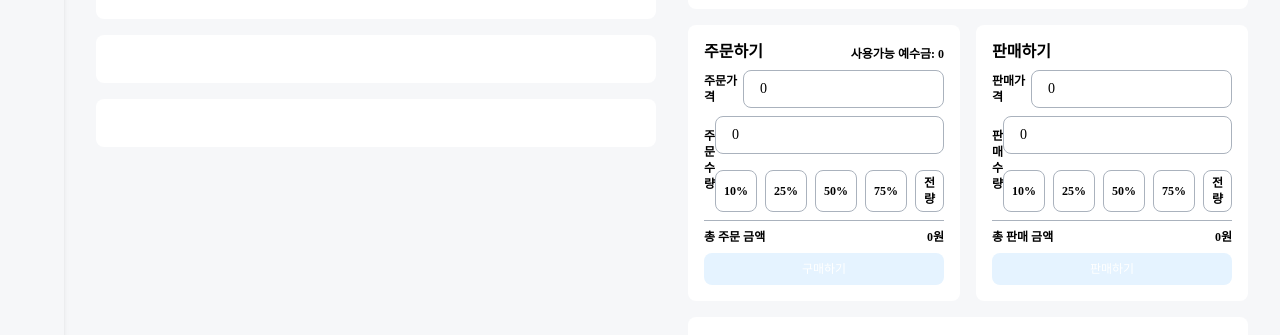
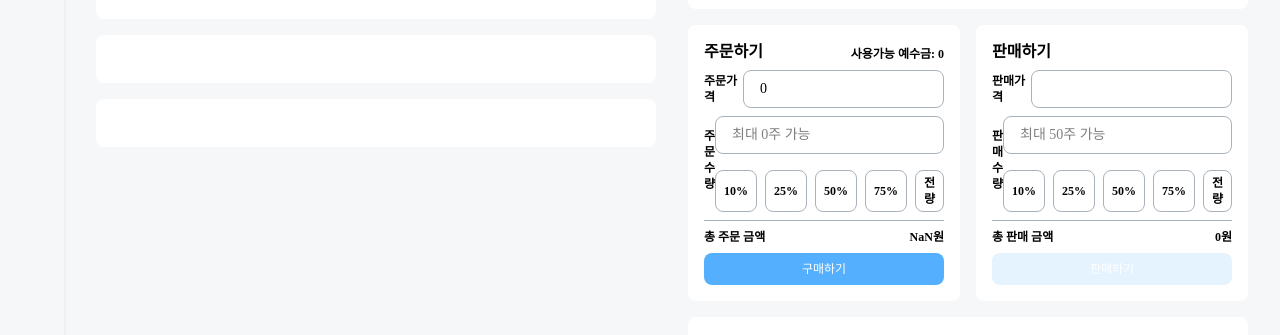
Before and after one commit to Pda-Final-Project/frontend, a React (Vite) app: page /main/1/1 in a window 1280 px wide. Shown: the part 225-560 px from the top of the page. Built offline with nearby package versions, Linux system fonts and the light colour scheme; no server answers.

Commit message:
P3-88(#45) feature: trading 창에서 사용 가능 주수 조회 api 연결 및 데이터 적용

```diff
--- a/src/api/stockApi.js
+++ b/src/api/stockApi.js
@@ -12,15 +12,17 @@ const fetchStocks = (sortBy = "", searchParam = "") =>
     isAuthRequired: false,
   });
 
-//보유 종목 조회
-const fetchHoldingStocks = (sortBy = "") =>
-  api.get("http://127.0.0.1:19092/v1/api/stocks/holding", {
-    params: { sortBy: sortBy },
+//특정 종목에 대한 주수 조회
+const fetchHoldingStocks = (ticker) =>
+  api.get(`http://127.0.0.1:19092/v1/api/stocks/holdings/${ticker}`, {
     isAuthRequired: true,
   });
 
 //특정 종목에 대한 사용가능 주수 조회
-const fetchAvailQuantityByStock = (ticker) => api.get("");
+const fetchAvailQuantityByStock = (ticker) =>
+  api.get(`http://127.0.0.1:19092/v1/api/stocks/available-stocks/${ticker}`, {
+    isAuthRequired: true,
+  });
 
 //관심 종목 조회, 추가, 삭제
 const fetchLikeStocks = () =>
@@ -44,4 +46,5 @@ export {
   fetchLikeStocks,
   removeLikeStock,
   addLikeStock,
+  fetchAvailQuantityByStock,
 };
--- a/src/components/trading/BuyBox.jsx
+++ b/src/components/trading/BuyBox.jsx
@@ -10,7 +10,7 @@ const percents = [
 ];
 
 export default function BuyBox({ withHolding, orderStock }) {
-  const [buyQuantity, setBuyQuantity] = useState(0);
+  const [buyQuantity, setBuyQuantity] = useState();
   const [buyPrice, setBuyPrice] = useState(0);
   const [maxQuantity, setMaxQuantity] = useState(0);
   const [isModalOpen, setIsModalOpen] = useState(false);
@@ -28,7 +28,6 @@ export default function BuyBox({ withHolding, orderStock }) {
     } else {
       setMaxQuantity(0);
     }
-    setBuyQuantity(maxQuantity); // maxQuantity가 업데이트될 때마다 buyQuantity 업데이트
   }, [buyPrice, withHolding, maxQuantity]);
 
   const checkBuyQuantity = (tmpQuantity) => {
--- a/src/components/trading/SellBox.jsx
+++ b/src/components/trading/SellBox.jsx
@@ -10,8 +10,8 @@ const percents = [
 ];
 
 export default function SellBox({ maxQuantity, orderStock }) {
-  const [sellQuantity, setSellQuantity] = useState(0);
-  const [sellPrice, setSellPrice] = useState(0);
+  const [sellQuantity, setSellQuantity] = useState();
+  const [sellPrice, setSellPrice] = useState();
   const [isModalOpen, setIsModalOpen] = useState(false);
   const [modalMessage, setModalMessage] = useState({
     price: "",
@@ -28,7 +28,7 @@ export default function SellBox({ maxQuantity, orderStock }) {
     }
   };
 
-  const totalOrderPrice = Math.floor(sellPrice * sellQuantity);
+  const totalOrderPrice = Math.floor(sellPrice * sellQuantity) || 0;
 
   const openModal = () => {
     modalMessage.price = totalOrderPrice;
--- a/src/pages/MainPage/components/TradingTab.jsx
+++ b/src/pages/MainPage/components/TradingTab.jsx
@@ -5,16 +5,16 @@ import BuyBox from "../../../components/trading/BuyBox";
 import MarketPriceList from "../../../components/trading/MarketPriceList";
 import { fetchAvailBalance, fetchBalance } from "../../../api/accountApi";
 import { postOrder } from "../../../api/tradeApi";
+import { fetchAvailQuantityByStock } from "../../../api/stockApi";
 
 export default function TradingTab({ ticker, currentPrice }) {
   const [totalBalance, setTotalBalance] = useState(0);
   const [availBalance, setAvailBalance] = useState(0);
-  const [holdingQuantity, setHoldingQuantity] = useState(50);
+  const [availQuantity, setAvailQuantity] = useState(50);
 
   useEffect(() => {
-    tryFetchBalance();
     tryFetchAvailBalance();
-    bringHoldingQuantity();
+    tryFetchAvailQuantity();
   }, []);
 
   const tryFetchBalance = async () => {
@@ -40,11 +40,18 @@ export default function TradingTab({ ticker, currentPrice }) {
     }
   };
 
-  const bringHoldingQuantity = () => {
-    // 보유 주식 수 가져오기
+  const tryFetchAvailQuantity = async () => {
+    try {
+      const response = await fetchAvailQuantityByStock(ticker);
+      if (response.data.status == "OK") {
+        setAvailQuantity(response.data.data);
+        console.log(response.data.data);
+      }
+    } catch (error) {
+      console.error("사용 가능 주수 조회 중 오류 발생: ", error.message);
+    }
   };
   const orderStock = async (offerType, offerQuantity, offerPrice) => {
-    //매수/매도하기
     try {
       const response = await postOrder({
         offerType: offerType,
@@ -58,14 +65,8 @@ export default function TradingTab({ ticker, currentPrice }) {
     } catch (error) {
       console.error("주문 중 오류 발생: ", error.message);
     }
+  };
 
-    console.log({
-      offerType: offerType,
-      offerQuantity: offerQuantity,
-      offerPrice: offerPrice,
-      stockTicker: ticker,
-    });
-  };
   return (
     <div className="w-full h-full flex flex-col space-y-4">
       {/** 주식 차트 */}
@@ -78,7 +79,7 @@ export default function TradingTab({ ticker, currentPrice }) {
           <BuyBox withHolding={availBalance} orderStock={orderStock} />
         </div>
         <div>
-          <SellBox maxQuantity={holdingQuantity} orderStock={orderStock} />
+          <SellBox maxQuantity={availQuantity} orderStock={orderStock} />
         </div>
       </div>
       {/** 실시간 시세 & 체결 내역 */}
```
